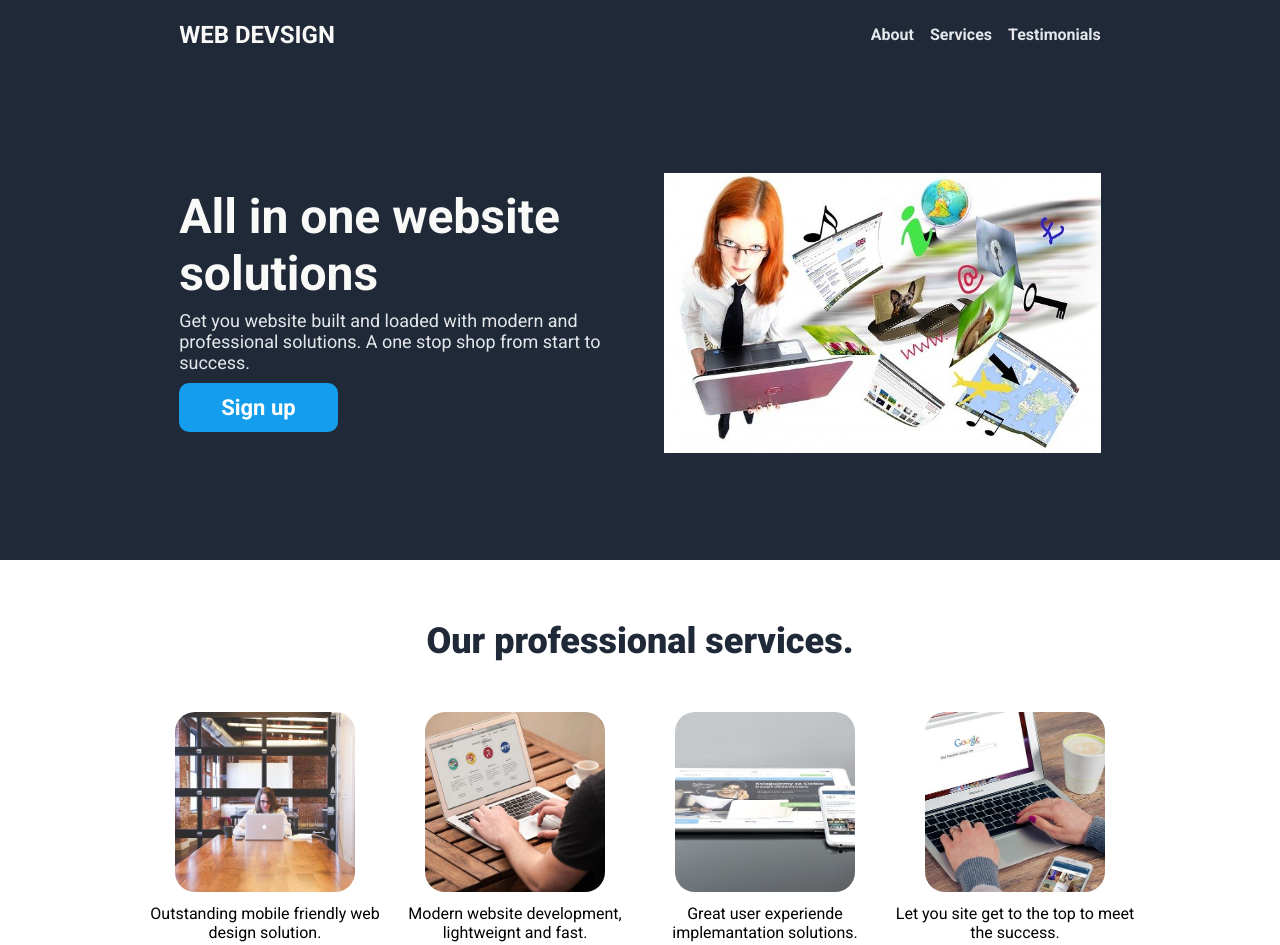
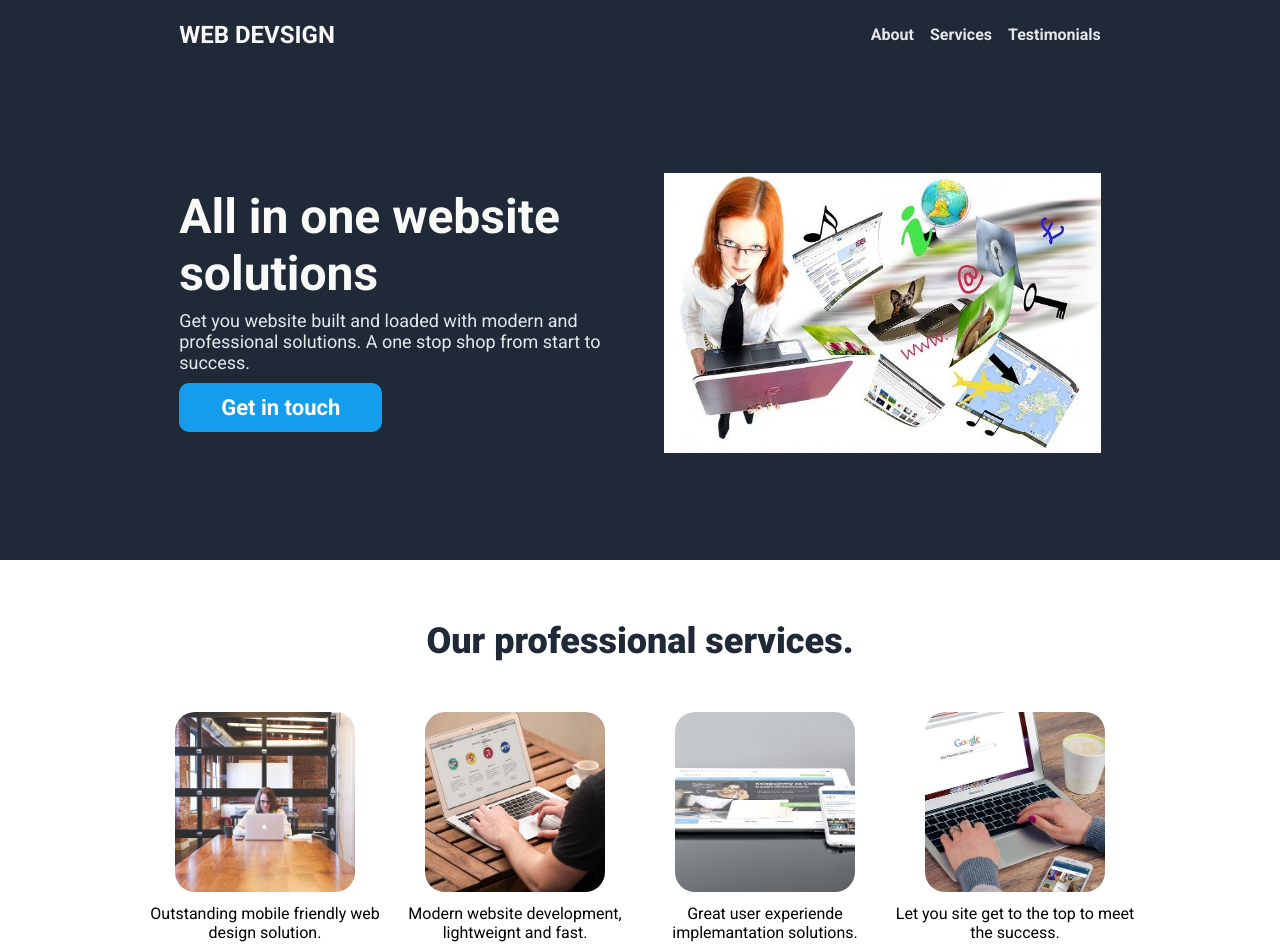
Before and after one commit to designables/landing-page, a plain HTML site: page index.html in a window 1280 px wide. Shown: the top 945 px of the page. Drawn offline with Linux system fonts and the light colour scheme.

Commit message:
Update index.html
change button text

```diff
--- a/index.html
+++ b/index.html
@@ -32,7 +32,7 @@
      <div class="hero-secondary-text"> Get you website built and loaded with modern
       and professional solutions. A one stop shop from start to success.
      </div>
-     <button><a href="">Sign up</a></button>
+     <button><a href="">Get in touch</a></button>
     </div>
     <div class="hero-right">
      <img src="./images/hero-image.jpg" alt="">
```
